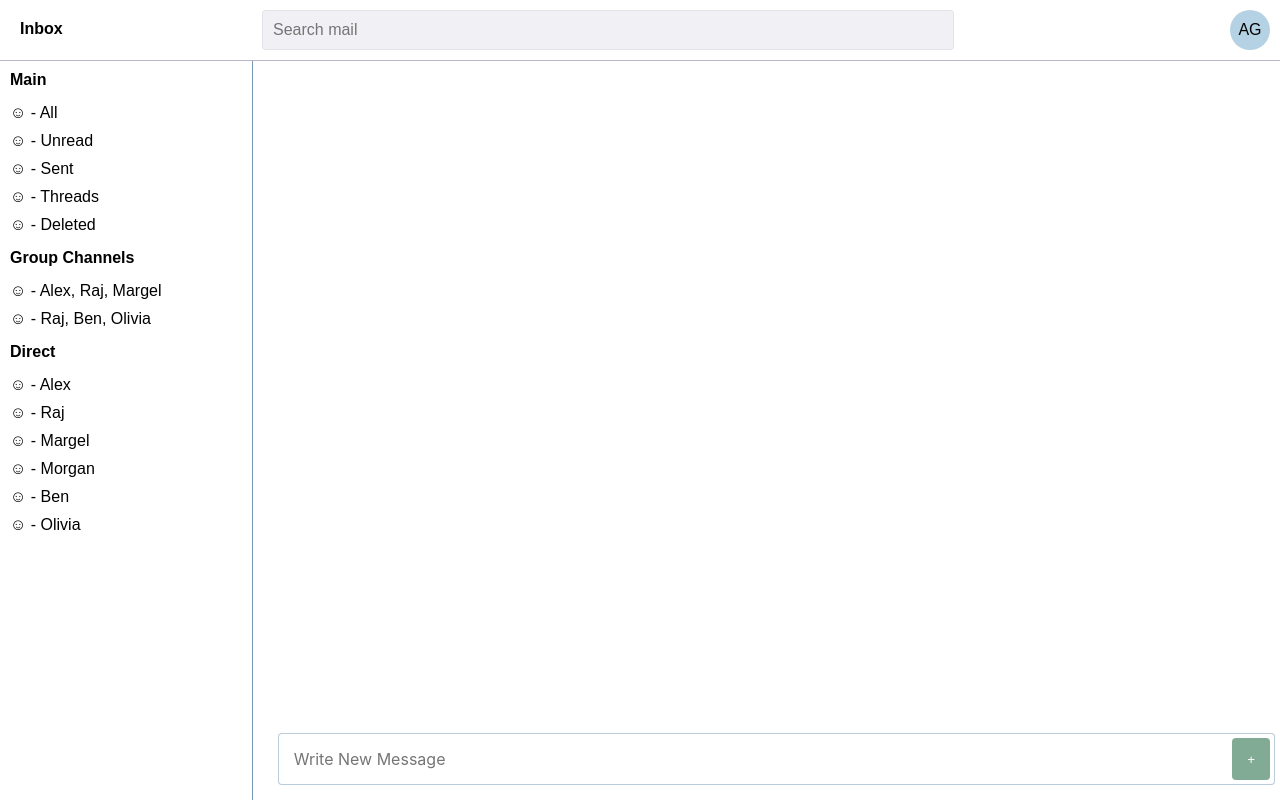
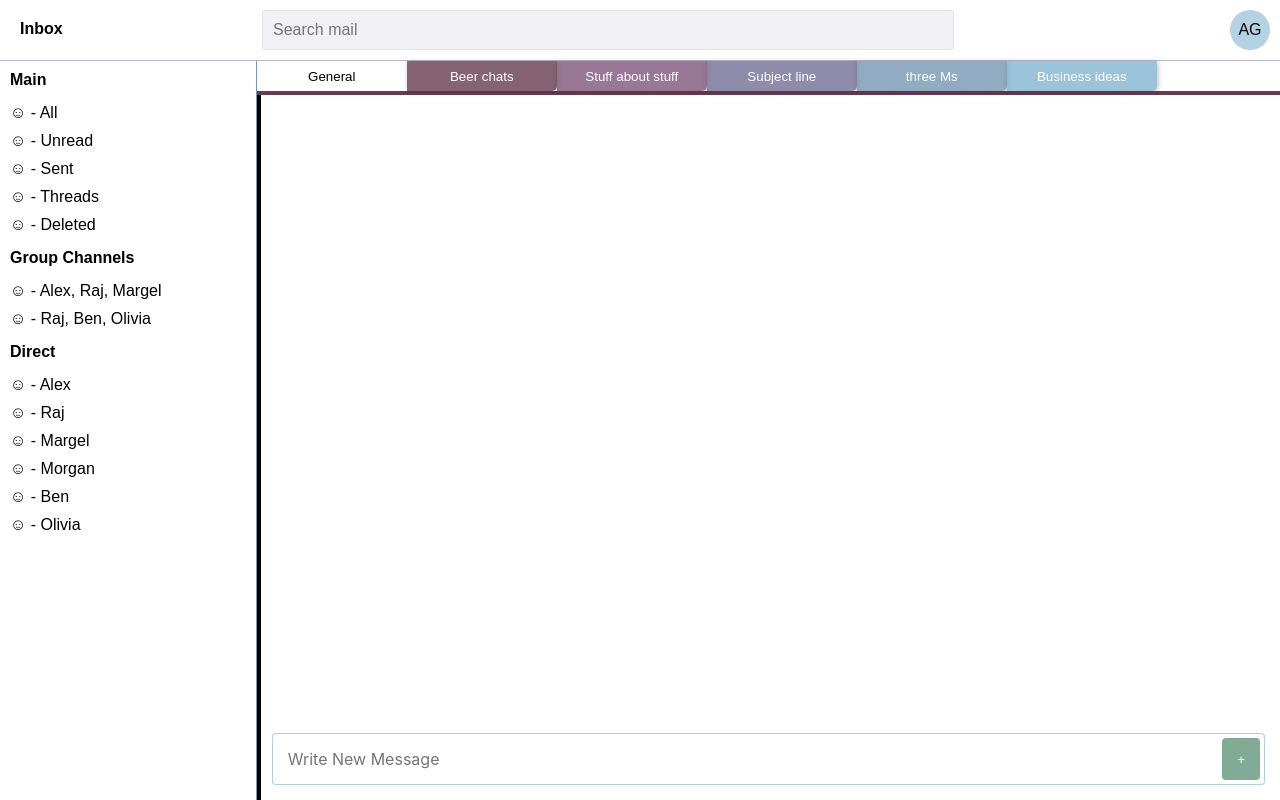
Before and after one commit to gloverab/tbox-redux, a React (Create React App) app: page / in a window 1280 px wide. Built offline with nearby package versions, Linux system fonts and the light colour scheme.

Commit message:
added subjects

```diff
--- a/package.json
+++ b/package.json
@@ -3,6 +3,9 @@
   "version": "0.1.0",
   "private": true,
   "dependencies": {
+    "@fortawesome/fontawesome-svg-core": "^1.2.29",
+    "@fortawesome/free-solid-svg-icons": "^5.13.1",
+    "@fortawesome/react-fontawesome": "^0.1.11",
     "@reduxjs/toolkit": "^1.1.0",
     "@testing-library/jest-dom": "^4.2.4",
     "@testing-library/react": "^9.3.2",
--- a/src/App.css
+++ b/src/App.css
@@ -1,9 +1,11 @@
 /* https://coolors.co/673c4f-7f557d-726e97-7698b3-83b5d1 */
 :root {
   --affirm: 48, 115, 81;
-  --primary: 118, 152, 179;
-  --secondary: 114, 110, 151;
-  --tertiary: 131, 181, 209;
+  --lightest: 131, 181, 209;
+  --light: 118, 152, 179;
+  --medium: 114, 110, 151;
+  --medium-dark: 127, 85, 125;
+  --dark: 103, 60, 79;
 }
 
 .App {
@@ -23,7 +25,7 @@
 .header {
   display: flex;
   flex-direction: row;
-  border-bottom: 1px solid RGBa(var(--secondary), .5);
+  border-bottom: 1px solid RGBa(var(--medium), .5);
   padding: 10px;
 }
 
@@ -33,8 +35,8 @@
 }
 
 .header-search {
-  background: RGBa(var(--secondary), .1);
-  border: 1px solid RGBa(var(--secondary), .1);
+  background: RGBa(var(--medium), .1);
+  border: 1px solid RGBa(var(--medium), .1);
   border-radius: 4px;
   font-size: 12pt;
   padding: 10px;
@@ -44,8 +46,8 @@
 }
 
 .header-search:hover {
-  background: RGBa(var(--secondary), .1);
-  border: 1px solid RGBa(var(--secondary), .3);
+  background: RGBa(var(--medium), .1);
+  border: 1px solid RGBa(var(--medium), .3);
   font-size: 12pt;
   padding: 10px;
   display: flex;
@@ -54,9 +56,9 @@
 }
 
 .header-search:focus {
-  background: RGBa(var(--secondary), .02);
+  background: RGBa(var(--medium), .02);
   outline: none;
-  border: 1px solid RGBa(var(--secondary), .7);
+  border: 1px solid RGBa(var(--medium), .7);
   font-size: 12pt;
   padding: 10px;
   flex: 1;
@@ -81,7 +83,7 @@
   text-align: center;
   height: 40px;
   width: 40px;
-  background: RGBa(var(--tertiary), .6);
+  background: RGBa(var(--lightest), .6);
   border-radius: 40px;
   transition: background 200ms ease-in-out, transform 150ms ease;
     -webkit-appearance: none;
@@ -89,7 +91,7 @@
 }
 
 .profile-circle:hover {
-  background: RGBa(var(--tertiary), 1);
+  background: RGBa(var(--lightest), 1);
 }
 
 .panel-container {
@@ -105,19 +107,13 @@
 }
 
 .panel-one, .panel-two {
-  border-right: 1px solid RGBa(var(--primary));
+  border-right: 1px solid RGBa(var(--light));
   flex: 1;
   overflow: hidden;
 }
 
 .panel-one {
   min-width: 225px;
-}
-
-.panel-three {
-  flex: 4;
-  position: relative;
-  padding: 10px;
 }
 
 
@@ -143,11 +139,11 @@
 }
 
 .contact-item:hover {
-  background: RGBa(var(--secondary), .2);
+  background: RGBa(var(--medium), .2);
 }
 
 .contact-item.active {
-  background: RGBa(var(--primary));
+  background: RGBa(var(--light));
   font-weight: 600;
 }
 
@@ -174,7 +170,7 @@
 }
 
 .new-message-bottom-textbox {
-  border: 1px solid RGBa(var(--primary), .5);
+  border: 1px solid RGBa(var(--light), .5);
   border-radius: 4px;
   font-size: 12pt;
   padding: 15px;
@@ -183,12 +179,12 @@
 }
 
 .new-message-bottom-textbox:hover {
-  border: 1px solid RGBa(var(--primary), .9);
+  border: 1px solid RGBa(var(--light), .9);
 }
 
 .new-message-bottom-textbox:focus {
   outline: none;
-  border: 1px solid RGBa(var(--primary), 1);
+  border: 1px solid RGBa(var(--light), 1);
 }
 
 .new-message-bottom-button {
@@ -217,14 +213,172 @@
 
 .panel-three {
   display: flex;
+  flex: 4;
   flex-direction: column;
+  position: relative;
 }
+
+.subjects {
+  display: flex;
+  flex-direction: row;
+  height: 30px;
+  border-bottom: 4px solid RGBa(var(--dark), 1);
+}
+
+.subjects._0 {
+  border-bottom: 4px solid transparent;
+}
+
+.subjects._1 {
+  border-bottom: 4px solid RGBa(var(--dark), 1);
+}
+
+.subjects._2 {
+  border-bottom: 4px solid RGBa(var(--medium-dark), 1);
+}
+
+.subjects._3 {
+  border-bottom: 4px solid RGBa(var(--medium), 1);
+}
+
+.subjects._4 {
+  border-bottom: 4px solid RGBa(var(--light), 1);
+}
+
+.subjects._5 {
+  border-bottom: 4px solid RGBa(var(--lightest), 1);
+}
+
+.subject {
+  background-color: #fff;
+  height: 30px;
+  border-bottom-right-radius: 5px;
+  transition: all .1s ease;
+}
+
+.subject:hover {
+  height: 34px;
+}
+
+.subject-button {
+  position: relative;
+  width: 150px;
+  height: 100%;
+  text-align: center;
+  border-bottom-right-radius: 5px;
+  padding: 5px 0;
+  box-shadow: 1px 1px 5px 0px RGBa(35, 31, 32, .3);
+  vertical-align: top;
+}
+
+.subject-button:hover {
+  box-shadow: 2px 1px 7px 0px RGBa(35, 31, 32, .4);
+}
+
+.subject-button.active {
+  padding: 8px 0;
+  height: 34px;
+  border-radius: 0;
+}
+
+.subject-button._0 {
+  /* border: 2px solid rgb(29, 28, 28); */
+  border-top: none;
+  box-shadow: none;
+}
+
+.subject-button._1 {
+  background-color: RGBa(var(--dark), .8);
+}
+
+.subject-button._1.active {
+  background-color: RGBa(var(--dark), 1);
+}
+
+.subject-button._2 {
+  background-color: RGBa(var(--medium-dark), .8);
+}
+
+.subject-button._2.active {
+  background-color: RGBa(var(--medium-dark), 1);
+}
+
+.subject-button._3 {
+  background-color: RGBa(var(--medium), .8);
+}
+
+.subject-button._3.active {
+  background-color: RGBa(var(--medium), 1);
+}
+
+.subject-button._4 {
+  background-color: RGBa(var(--light), .8);
+}
+
+.subject-button._4.active {
+  background-color: RGBa(var(--light), 1);
+}
+
+.subject-button._5 {
+  background-color: RGBa(var(--lightest), .8);
+}
+
+.subject-button._5.active {
+  background-color: RGBa(var(--lightest), 1);
+}
+
+.subject-button span {
+  font-size: 10pt;
+  color: white;
+}
+
+.subject-button._0 span {
+  color: black;
+}
+
+.subject-button.active span {
+  font-weight: 600;
+}
+
+
+
+.messages {
+  display: flex;
+  flex: 1;
+  padding: 0px 10px;
+  flex-direction: column;
+  border-left: 4px solid black;
+}
+
+.messages._0 {
+  border-left: 4px solid #fff;
+}
+
+.messages._1 {
+  border-left: 4px solid RGBa(var(--dark), 1);
+}
+
+.messages._2 {
+  border-left: 4px solid RGBa(var(--medium-dark), 1);
+}
+
+.messages._3 {
+  border-left: 4px solid RGBa(var(--medium), 1);
+}
+
+.messages._4 {
+  border-left: 4px solid RGBa(var(--light), 1);
+}
+
+.messages._5 {
+  border-left: 4px solid RGBa(var(--lightest), 1);
+}
+
 
 .message {
   display: flex;
   flex-direction: column;
   max-width: 60%;
-  /* border: 1px solid rgb(var(--primary)); */
   border-radius: 3px;
   margin-top: 10px;
 }
--- a/src/constants.ts
+++ b/src/constants.ts
@@ -178,3 +178,27 @@ export const sampleChannel = {
 ],
   channel_members: [placeholderUsers[0], placeholderUsers[1], placeholderUsers[2]]
 }
+
+
+export const mockSubjects = [
+  {
+    id: 123,
+    title: "Beer chats"
+  },
+  {
+    id: 12342,
+    title: "Stuff about stuff"
+  },
+  {
+    id: 1223342,
+    title: "Subject line"
+  },
+  {
+    id: 1142,
+    title: "three Ms"
+  },
+  {
+    id: 192342,
+    title: "Business ideas"
+  },
+]
--- a/src/features/app/appSlice.js
+++ b/src/features/app/appSlice.js
@@ -6,7 +6,9 @@ export const appSlice = createSlice({
     activeBoxPrimary: {},
     activeBoxSecondary: {},
     activeBoxTertiary: {},
-    showCompose: false
+    showCompose: false,
+    activeSubject: {},
+
   },
   reducers: {
     updateActiveBoxPrimary: (state, action) => {
@@ -18,10 +20,13 @@ export const appSlice = createSlice({
     updateActiveBoxTertiary: (state, action) => {
       state.activeBoxTertiary = action.payload;
     },
+    updateActiveSubject: (state, action) => {
+      state.activeSubject = action.payload;
+    },
   },
 });
 
-export const { updateActiveBoxPrimary, updateActiveBoxSecondary, updateActiveBoxTertiary } = appSlice.actions;
+export const { updateActiveBoxPrimary, updateActiveBoxSecondary, updateActiveBoxTertiary, updateActiveSubject } = appSlice.actions;
 
 // The function below is called a thunk and allows us to perform async logic. It
 // can be dispatched like a regular action: `dispatch(incrementAsync(10))`. This
@@ -37,7 +42,8 @@ export const { updateActiveBoxPrimary, updateActiveBoxSecondary, updateActiveBox
 // the state. Selectors can also be defined inline where they're used instead of
 // in the slice file. For example: `useSelector((state) => state.counter.value)`
 export const selectActiveBoxPrimary = state => state.app.activeBoxPrimary;
-export const selectActiveBoxSecondary = state => state.app.selectActiveBoxSecondary;
-export const selectActiveBoxTertiary = state => state.app.selectActiveBoxTertiary;
+export const selectActiveBoxSecondary = state => state.app.ActiveBoxSecondary;
+export const selectActiveBoxTertiary = state => state.app.ActiveBoxTertiary;
+export const selectActiveSubject = state => state.app.activeSubject;
 
 export default appSlice.reducer;
--- /dev/null
+++ b/src/panels/PanelThree/Subject.tsx
@@ -0,0 +1,37 @@
+import React, { useMemo, useCallback, } from 'react'
+import { useSelector, useDispatch } from 'react-redux'
+import { selectActiveSubject, updateActiveSubject } from '../../features/app/appSlice'
+
+interface IContactItemProps {
+  number: number
+  item: { id: number, title: string }
+  updateBorderBottom: (num: string) => void
+}
+
+const Subject: React.FC<IContactItemProps> = ({number, item, updateBorderBottom}) => {
+  const activeSubject = useSelector(selectActiveSubject)
+  const dispatch = useDispatch()
+
+  const classes = useMemo(() => {
+    let classNames = `subject-button _${number}`
+    if (activeSubject.id === item.id) {
+      updateBorderBottom(` _${number}`)
+      classNames += ' active'
+    }
+    return classNames
+  }, [activeSubject, item, number])
+
+  const handleClick = useCallback(() => {
+    dispatch(updateActiveSubject(item))
+  }, [item])
+
+  return (
+    <div className='subject'>
+      <button className={classes} onClick={handleClick}>
+        <span>{item.title}</span>
+      </button>
+    </div>
+  )
+}
+
+export default Subject
--- a/src/panels/PanelThree/index.tsx
+++ b/src/panels/PanelThree/index.tsx
@@ -1,23 +1,55 @@
 import React, { useCallback, useMemo, useState } from 'react'
 import { useSelector } from 'react-redux'
-import { selectActiveBoxPrimary } from '../../features/app/appSlice'
+import { selectActiveBoxPrimary, selectActiveSubject } from '../../features/app/appSlice'
 import Compose from './compose'
+import Subject from './Subject'
+import { mockSubjects } from '../../constants'
 
 const PanelThree: React.FC = () => {
+  const [borderBottom, setBorderBottom] = useState('')
   const activeBoxPrimary = useSelector(selectActiveBoxPrimary)
+
+  const updateBorderBottom = useCallback((num: string) => {
+    setBorderBottom(num)
+  }, [])
+
+  const subjects = useMemo(() => {
+    return mockSubjects.map((item, i) => {
+      return <Subject number={i + 1} item={item} updateBorderBottom={updateBorderBottom} />
+    })
+  }, [])
+
+  const subjectClasses = useMemo(() => {
+    let classNames = 'subjects'
+    if (borderBottom) classNames += borderBottom
+    return classNames
+  }, [borderBottom])
+
+  const messagesClasses = useMemo(() => {
+    let classNames = 'messages'
+    if (borderBottom) classNames += borderBottom
+    return classNames
+  }, [borderBottom])
 
   return (
     <div className='panel panel-three'>
+      <div className={subjectClasses}>
+        <Subject number={0} item={{ id: 1838339, title: 'General' }} updateBorderBottom={updateBorderBottom} />
+        {subjects}
+      </div>
+
+      <div className={messagesClasses}>
         {activeBoxPrimary?.messages?.map((mes: any, i: number, arr: any[]) => {
           const showSenderName = mes.sender.id !== arr[i - 1]?.sender?.id
-        let classes = 'message'
-        if (!showSenderName) classes += ' hide-sender'
+          let mesClasses = 'message'
+          if (!showSenderName) mesClasses += ' hide-sender'
           return (
-          <div className={classes}>
+            <div className={mesClasses}>
               {showSenderName && <span className='message-sender-name'>{mes.sender.name}</span>}
               <span className='message-message'>{mes.body}</span>
             </div>
         )})}
+      </div>
 
         <Compose />
     </div>
```
Also changed, not shown: 1 other file (tests, documents, lock files or other folders). Lines whose indentation alone changed are shown as unchanged.
